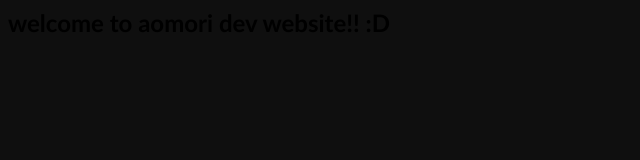
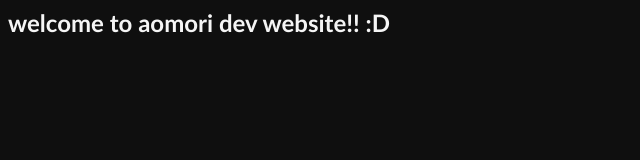
Before and after one commit to mariiaan/mariiaan.github.io, a plain HTML site: page index.html in a window 1280 px wide. Shown: the whole page, without its empty margins (0-640 px from the left). Drawn offline with Linux system fonts and the light colour scheme.

Commit message:
made website better

```diff
--- a/index.html
+++ b/index.html
@@ -4,6 +4,8 @@
     <link rel="stylesheet" href="main.css">
 </head>
 
+
+
 <body class="Main">
-    <h2>welcome to aomori dev website!! :D</h2>
+    <h2 style=color:whitesmoke;>welcome to aomori dev website!! :D</h2>
 </body>
```
